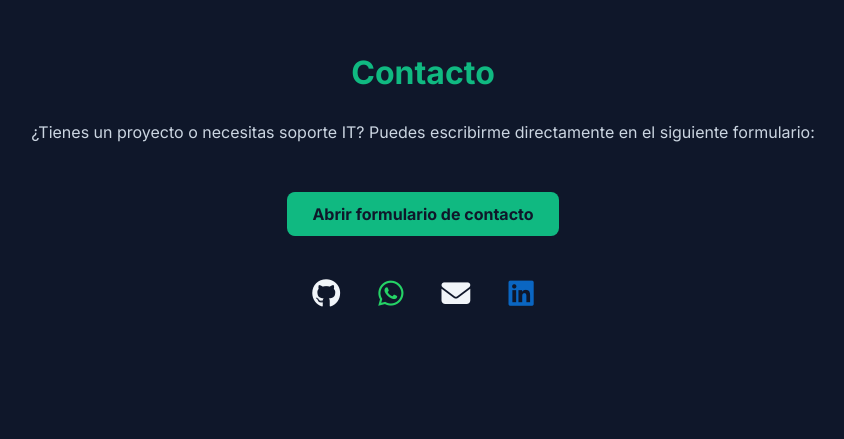
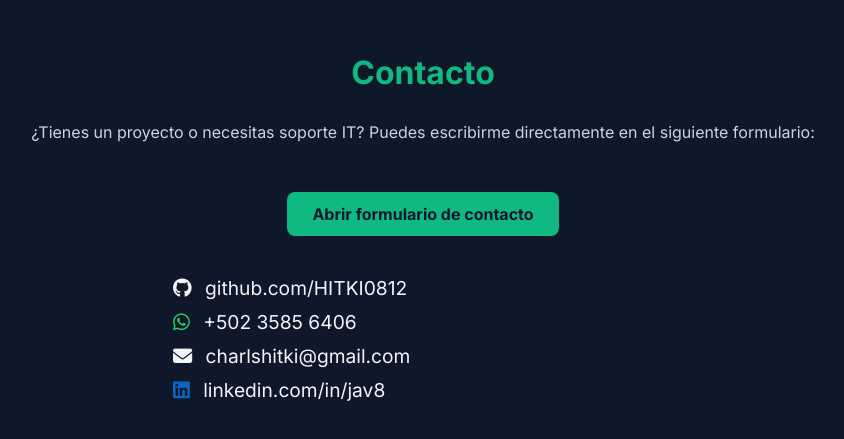
Before and after one commit to HITKI0812/hitki0812.github.io, a plain HTML site: page index.html in a window 1280 px wide. Shown: the part 2447-2886 px from the top of the page, without its empty margins (217-1061 px from the left). Drawn offline with Linux system fonts and the light colour scheme.

Commit message:
Update index.html

```diff
--- a/index.html
+++ b/index.html
@@ -122,15 +122,30 @@
       text-decoration: none;
     }
 
+    .social-icons {
+      margin-top: 40px;
+      font-size: 1.2rem;
+      text-align: left;
+      max-width: 500px;
+      margin-left: auto;
+      margin-right: auto;
+    }
+
+    .social-icons p {
+      margin-bottom: 10px;
+    }
+
+    .social-icons i {
+      margin-right: 8px;
+    }
+
     .social-icons a {
-      font-size: 1.8rem;
-      margin: 0 15px;
+      color: #f1f5f9;
       text-decoration: none;
-      transition: transform 0.2s;
     }
 
     .social-icons a:hover {
-      transform: scale(1.1);
+      text-decoration: underline;
     }
 
     .boton-formulario {
@@ -217,19 +232,23 @@
       Abrir formulario de contacto
     </a>
 
-    <div class="social-icons" style="margin-top: 40px;">
-      <a href="https://github.com/HITKI0812" target="_blank" title="GitHub" style="color: #f1f5f9;">
+    <div class="social-icons">
+      <p>
         <i class="fab fa-github"></i>
-      </a>
-      <a href="https://wa.me/50235856406" target="_blank" title="WhatsApp" style="color: #25D366;">
-        <i class="fab fa-whatsapp"></i>
-      </a>
-      <a href="mailto:charlshitki@gmail.com" title="Correo" style="color: #f1f5f9;">
+        <a href="https://github.com/HITKI0812" target="_blank">github.com/HITKI0812</a>
+      </p>
+      <p>
+        <i class="fab fa-whatsapp" style="color: #25D366;"></i>
+        <a href="https://wa.me/50235856406" target="_blank">+502 3585 6406</a>
+      </p>
+      <p>
         <i class="fas fa-envelope"></i>
-      </a>
-      <a href="https://www.linkedin.com/in/jav8/" target="_blank" title="LinkedIn" style="color: #0A66C2;">
-        <i class="fab fa-linkedin"></i>
-      </a>
+        <a href="mailto:charlshitki@gmail.com">charlshitki@gmail.com</a>
+      </p>
+      <p>
+        <i class="fab fa-linkedin" style="color: #0A66C2;"></i>
+        <a href="https://www.linkedin.com/in/jav8/" target="_blank">linkedin.com/in/jav8</a>
+      </p>
     </div>
   </section>
 
```
